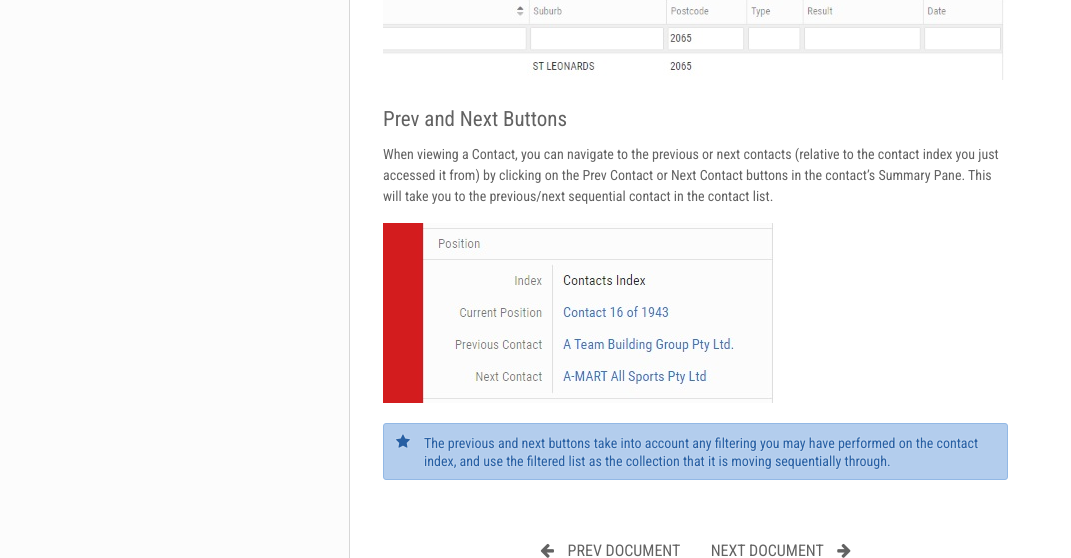
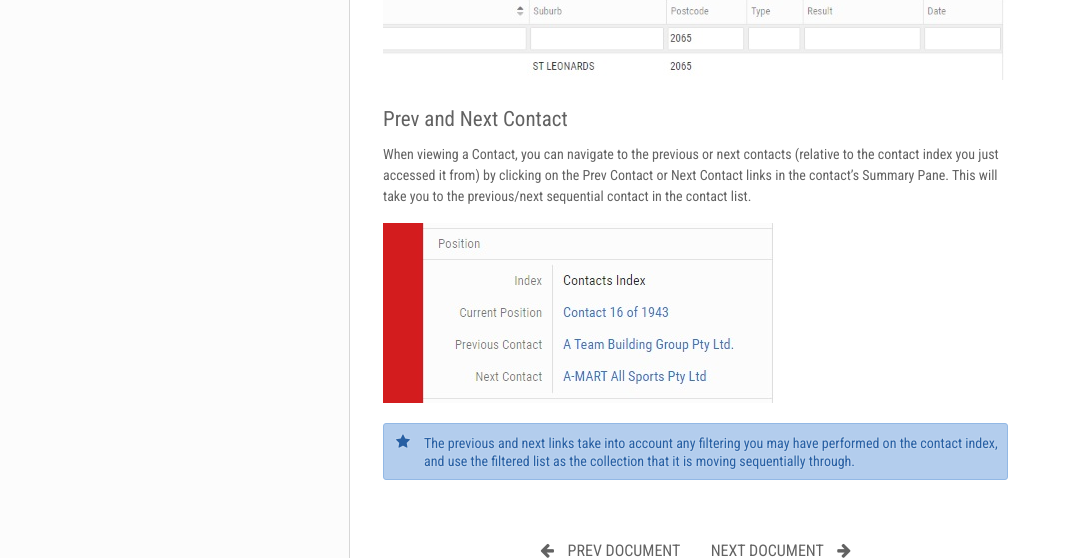
Before and after one commit to ambit/bms-support, a Jekyll site: the page built from docs/crm-finding-contacts.md, in a window 1280 px wide. Shown: the part 1164-1722 px from the top of the page, without its empty margins (0-1071 px from the left). Built offline with Jekyll 4.4.1, drawn with Linux system fonts in a browser that asks for light colours; nearby versions of some CDN libraries.

Commit message:
prev and next links

```diff
--- a/docs/crm-finding-contacts.md
+++ b/docs/crm-finding-contacts.md
@@ -38,13 +38,13 @@ Another quick way to narrow the list is to apply a text filter on a column in th
 
 ![Contacts Find]({{ site.baseurl }}/img/crm-contact-find.jpg)
 
-## Prev and Next Buttons
+## Prev and Next Contact
 
-When viewing a Contact, you can navigate to the previous or next contacts (relative to the contact index you just accessed it from) by clicking on the Prev Contact or Next Contact buttons in the contact's Summary Pane. This will take you to the previous/next sequential contact in the contact list.
+When viewing a Contact, you can navigate to the previous or next contacts (relative to the contact index you just accessed it from) by clicking on the Prev Contact or Next Contact links in the contact's Summary Pane. This will take you to the previous/next sequential contact in the contact list.
 
-![Prev and Next Buttons]({{ site.baseurl }}/img/crm-contact-prev-next.jpg)
+![Prev and Next Contact]({{ site.baseurl }}/img/crm-contact-prev-next.jpg)
 
 <div class="note info">
   <span class="fa fa-star fa-lg">&nbsp;</span>
-  <h5>The previous and next buttons take into account any filtering you may have performed on the contact index, and use the filtered list as the collection that it is moving sequentially through.</h5>
+  <h5>The previous and next links take into account any filtering you may have performed on the contact index, and use the filtered list as the collection that it is moving sequentially through.</h5>
 </div>
```
